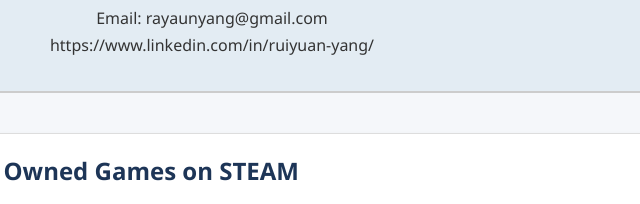
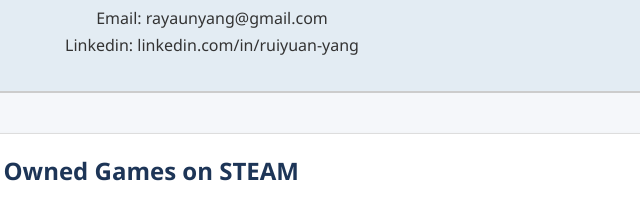
Before and after one commit to R-C-Y/R-C-Y.github.io, a plain HTML site: page index.html in a window 1280 px wide. Shown: the part 237-441 px from the top of the page, 428-1068 px from the left. Drawn offline with Linux system fonts and the light colour scheme.

Commit message:
Add files via upload

```diff
--- a/index.html
+++ b/index.html
@@ -70,7 +70,7 @@
     <h1>Ruiyuan Yang</h1>
     <img class="profile-photo" src="your-photo.jpg" alt="Profile Photo">
     <p>Email: <a href="mailto:rayaunyang@gmail.com">rayaunyang@gmail.com</a></p>
-    <p><a href="https://www.linkedin.com/in/ruiyuan-yang/" target="_blank">https://www.linkedin.com/in/ruiyuan-yang/</a></p>
+    <p>Linkedin: <a href="https://www.linkedin.com/in/ruiyuan-yang/" target="_blank">linkedin.com/in/ruiyuan-yang</a></p>
   </header>
 
   <div class="container">
```
